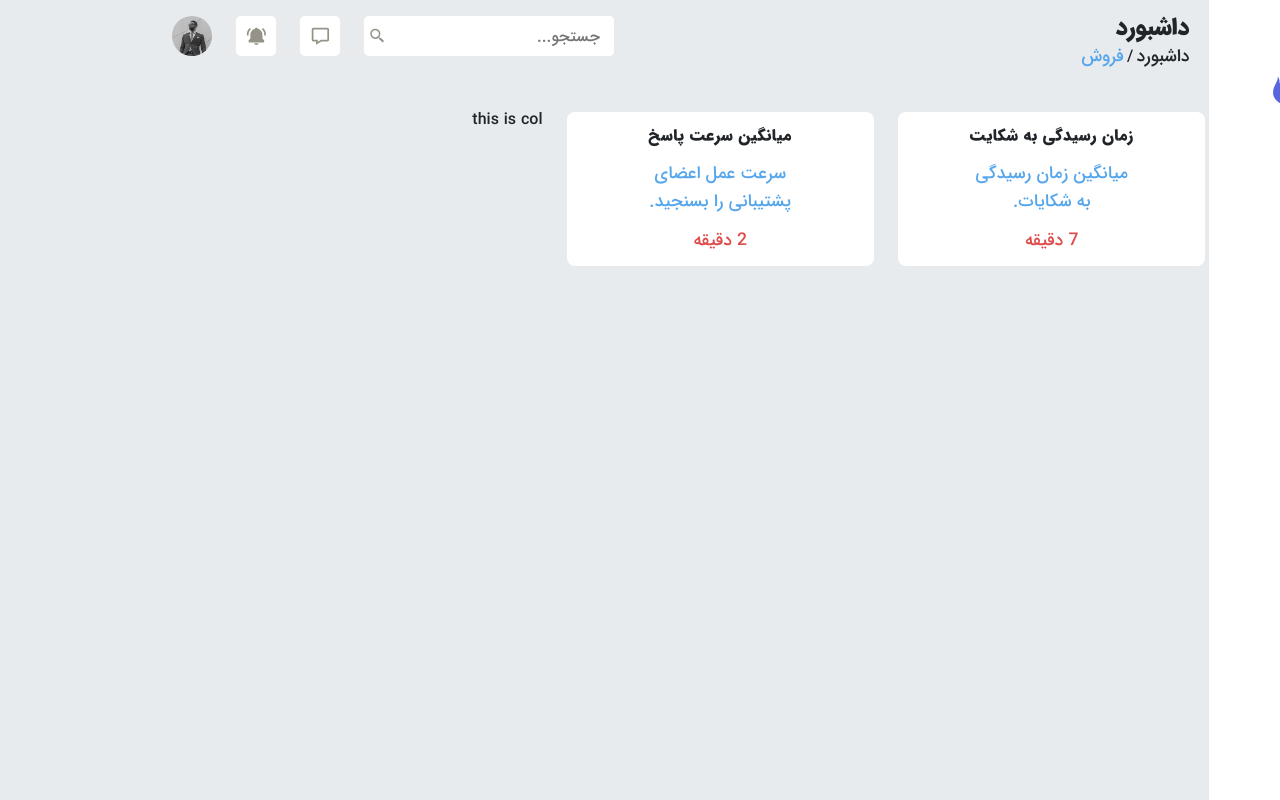
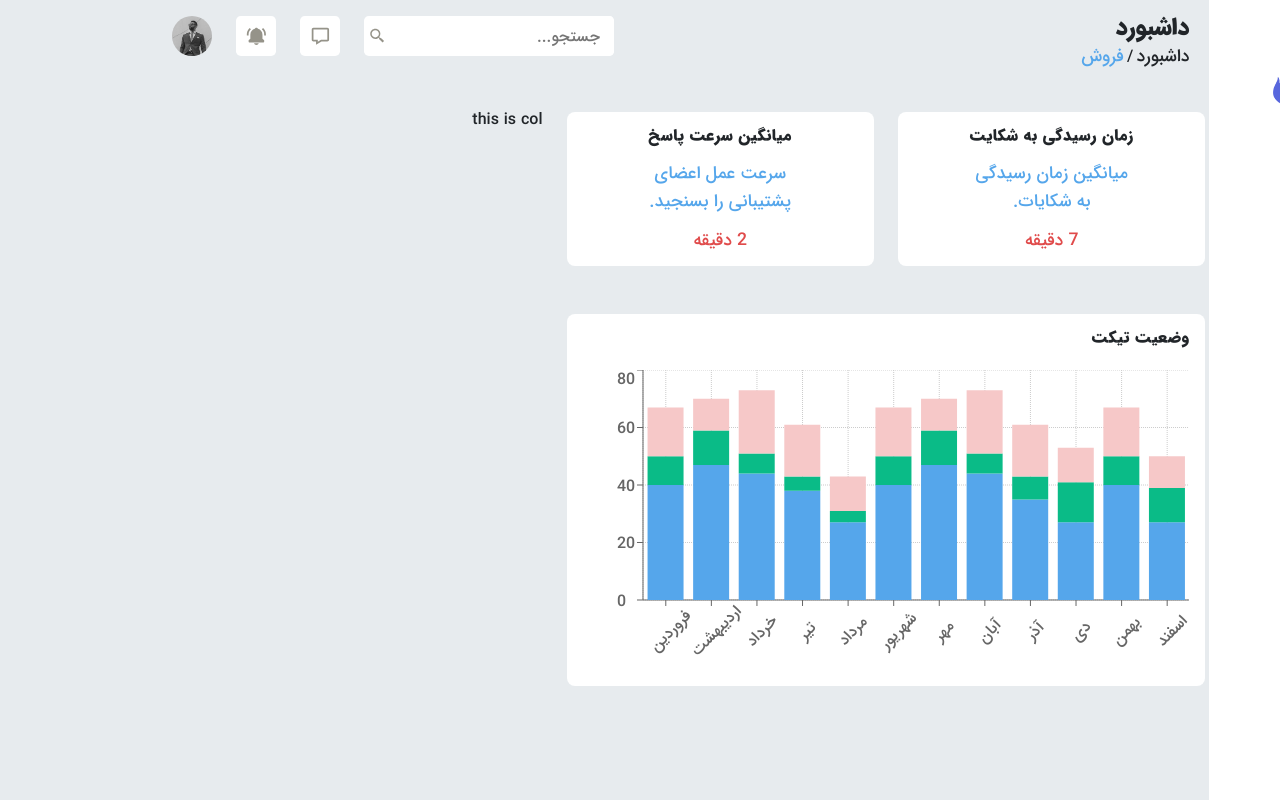
Before and after one commit to mohammadmehdidalvandii/nextable-cms, a React (Vite) app: page /Support in a window 1280 px wide. Built offline with nearby package versions, Linux system fonts and the light colour scheme.

Commit message:
create status ticket

```diff
--- a/src/Data/db.json
+++ b/src/Data/db.json
@@ -246,5 +246,91 @@
             "status":"اتمام یافته",
             "color":"var(--color-green-1)"
         }
+    ],
+    "ticketStatus":[
+        {
+            "id":1,
+            "month":"فروردین",
+            "new":40,
+            "solved":10,
+            "waiting":17
+        },
+        {
+            "id":2,
+            "month":"اردیبهشت",
+            "new":47,
+            "solved":12,
+            "waiting":11
+        },
+        {
+            "id":3,
+            "month":"خرداد",
+            "new":44,
+            "solved":7,
+            "waiting":22
+        },
+        {
+            "id":4,
+            "month":"تیر",
+            "new":38,
+            "solved":5,
+            "waiting":18
+        },
+        {
+            "id":5,
+            "month":"مرداد",
+            "new":27,
+            "solved":4,
+            "waiting":12
+        },
+        {
+            "id":6,
+            "month":"شهریور",
+            "new":40,
+            "solved":10,
+            "waiting":17
+        },
+        {
+            "id":7,
+            "month":"مهر",
+            "new":47,
+            "solved":12,
+            "waiting":11
+        },
+        {
+            "id":8,
+            "month":"آبان",
+            "new":44,
+            "solved":7,
+            "waiting":22
+        },
+        {
+            "id":9,
+            "month":"آذر",
+            "new":35,
+            "solved":8,
+            "waiting":18
+        },
+        {
+            "id":10,
+            "month":"دی",
+            "new":27,
+            "solved":14,
+            "waiting":12
+        },
+        {
+            "id":11,
+            "month":"بهمن",
+            "new":40,
+            "solved":10,
+            "waiting":17
+        },
+        {
+            "id":12,
+            "month":"اسفند",
+            "new":27,
+            "solved":12,
+            "waiting":11
+        }
     ]
 }
--- /dev/null
+++ b/src/components/Template/support/TicketStatus/TicketStatus.css
@@ -0,0 +1,5 @@
+.ticketStatus{
+    display: block;
+    width: 100%;
+    margin-top: 3rem;
+}
--- /dev/null
+++ b/src/components/Template/support/TicketStatus/TicketStatus.jsx
@@ -0,0 +1,50 @@
+import "./TicketStatus.css";
+import {
+  BarChart,
+  Bar,
+  XAxis,
+  YAxis,
+  CartesianGrid,
+  Tooltip,
+  ResponsiveContainer,
+} from "recharts";
+import db from '../../../../Data/db.json'
+import { useState } from "react";
+import { Route } from "react-router-dom";
+
+function TicketStatus() {
+    const [ticketStatus ] =useState(db.ticketStatus)
+  return (
+    <div className="ticketStatus">
+      <div className="box">
+        <div className="row">
+          <div className="col-12">
+            <h5 className="title">وضعیت تیکت</h5>
+          </div>
+        </div>
+        <div className="row mt-4">
+          <ResponsiveContainer width="100%" height={300}>
+            <BarChart
+              width={600}
+              height="100%"
+              data={ticketStatus}
+              margin={{
+                bottom: 40,
+              }}
+            >
+              <CartesianGrid  strokeDasharray="1"  />
+              <XAxis dataKey="month" interval={0} angle={-45} tickMargin={20}/>
+              <YAxis strokeWidth="1" tickMargin={20} />
+              <Tooltip />
+              <Bar dataKey="new" fill="#55A6EB" stackId='a' />
+              <Bar dataKey='solved' fill="#0ABB87" stackId='a' />
+              <Bar dataKey='waiting' fill="#F6C8C8" stackId='a' />
+            </BarChart>
+          </ResponsiveContainer>
+        </div>
+      </div>
+    </div>
+  );
+}
+
+export default TicketStatus;
--- a/src/page/Support/Support.jsx
+++ b/src/page/Support/Support.jsx
@@ -1,4 +1,5 @@
 import SupportTime from "../../components/Template/support/SupportTime/SupportTime"
+import TicketStatus from "../../components/Template/support/TicketStatus/TicketStatus"
 
 function Support() {
   return (
@@ -7,6 +8,7 @@ function Support() {
         <div className="row">
             <div className="col-lg-8  ">
             <SupportTime/>
+            <TicketStatus/>
               </div>
             <div className="col-lg-4  ">
                 this is col
--- a/src/style/custom.css
+++ b/src/style/custom.css
@@ -21,7 +21,7 @@
     --color-red-1:#E04B4B;
     --color-red-2:#F6C8C8;
     --color-green-1:#0ABB87;
-    --color-green-2: #43D854;
+    --color-green-2: #090a09;
     --color-green-3: #B5EADB;
     --color-blue-1:#55A6EB;
     --color-blue-2:#3B5998;
```
